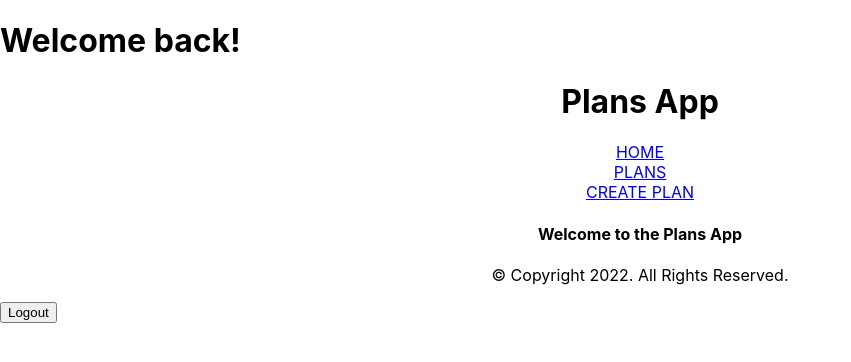
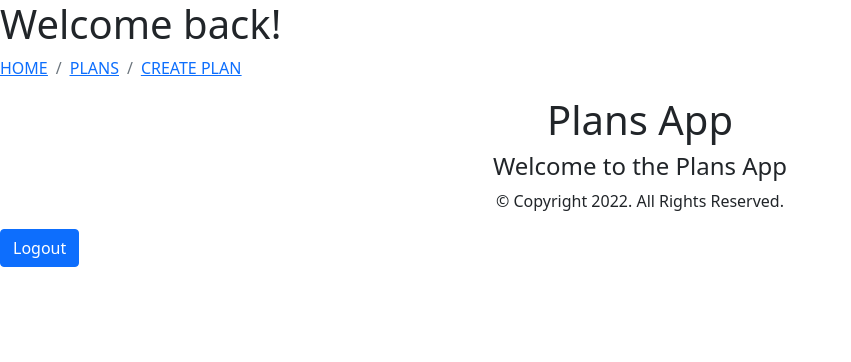
Before and after one commit to bosenli/fullstack-final-mongo-express-react, a React (Create React App) app in the folder client/: page / in a window 1280 px wide. Both pictures are taken after a click on the button "Login". Shown: the top 362 px of the page, without its empty margins (0-851 px from the left). Built offline with nearby package versions, Linux system fonts and the light colour scheme.

Commit message:
added some format

```diff
--- a/client/package.json
+++ b/client/package.json
@@ -7,7 +7,9 @@
     "@testing-library/react": "^13.1.1",
     "@testing-library/user-event": "^13.5.0",
     "axios": "^0.26.1",
+    "boostrap": "^2.0.0",
     "react": "^17.0.2",
+    "react-bootstrap": "^2.3.0",
     "react-dom": "^17.0.2",
     "react-router-dom": "^6.3.0",
     "react-scripts": "5.0.1",
--- a/client/src/App.js
+++ b/client/src/App.js
@@ -37,3 +37,5 @@ function App() {
 export default App;
 
 //then go to Home.js
+
+//for login goto LoginControl.js
--- a/client/src/components/LoginButton.js
+++ b/client/src/components/LoginButton.js
@@ -1,8 +1,13 @@
+import Button from 'react-bootstrap/Button'
+import 'bootstrap/dist/css/bootstrap.min.css'
+
 function LoginButton(props) {
-    return (
-      <button onClick={props.onClick}>
+    return (<div>
+      <Button onClick={props.onClick}>
         Login
-      </button>
+      </Button>
+
+      </div>
     )
   }
 
--- a/client/src/components/LogoutButton.js
+++ b/client/src/components/LogoutButton.js
@@ -1,9 +1,13 @@
+import Button from 'react-bootstrap/Button'
+import 'bootstrap/dist/css/bootstrap.min.css'
+
+
 function LogoutButton(props) {
 
     return (
-      <button onClick={props.onClick} >
+      <Button onClick={props.onClick} >
         Logout
-      </button>
+      </Button>
     )
   }
 
--- a/client/src/components/UserGreeting.js
+++ b/client/src/components/UserGreeting.js
@@ -1,6 +1,11 @@
+import Nav from './shared/Nav'
+
 function UserGreeting(){
     return (
+        <div>
         <h1>Welcome back!</h1>
+        <Nav />
+        </div>
     )
 }
 
--- a/client/src/components/shared/Layout.js
+++ b/client/src/components/shared/Layout.js
@@ -7,7 +7,7 @@ const Layout = (props) => {
     return (
         <div>
             <h1>Plans App</h1>
-                <Nav/>
+                {/* <Nav/> */}
             {/* children of the components that is inside Home header h4 */}
                 {props.children}
             <Footer/>
--- a/client/src/components/shared/Nav.js
+++ b/client/src/components/shared/Nav.js
@@ -1,16 +1,18 @@
 import React from 'react';
 import { NavLink } from 'react-router-dom'
+import Breadcrumb from 'react-bootstrap/Breadcrumb'
+import 'bootstrap/dist/css/bootstrap.min.css'
 
 const Nav = () => {
 
     //home page showing NavLink
     return (
         <nav>
-            <NavLink to="/">HOME</NavLink>
-            <br/>
-            <NavLink to="/plans">PLANS</NavLink>
-            <br/>
-            <NavLink to="/create-plan">CREATE PLAN</NavLink>
+            <Breadcrumb>
+            <Breadcrumb.Item><NavLink to="/">HOME</NavLink> </Breadcrumb.Item>
+            <Breadcrumb.Item><NavLink to="/plans">PLANS</NavLink> </Breadcrumb.Item>
+            <Breadcrumb.Item><NavLink to="/create-plan">CREATE PLAN</NavLink> </Breadcrumb.Item>
+            </Breadcrumb>
         </nav>
     );
 };
--- /dev/null
+++ b/client/src/constant/constants.js
@@ -0,0 +1,2 @@
+
+import 'bootstrap/dist/css/bootstrap.min.css'
```
Also changed, not shown: client/src/components/routes/Plans.js (+5 -4 lines), client/src/components/LoginControl.js (line endings or trailing spaces), client/src/index.js (line endings or trailing spaces), 1 other file (tests, documents, lock files or other folders).
